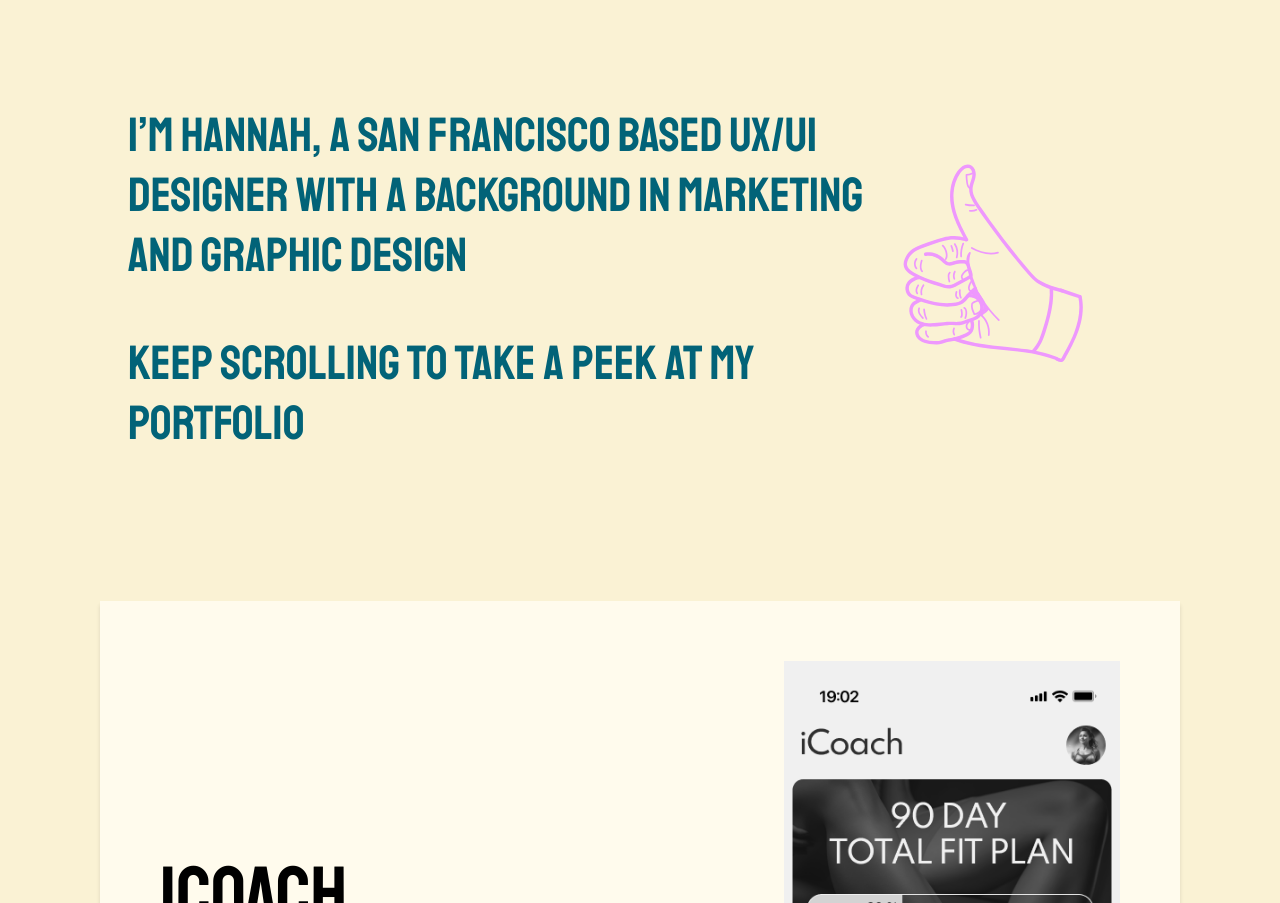
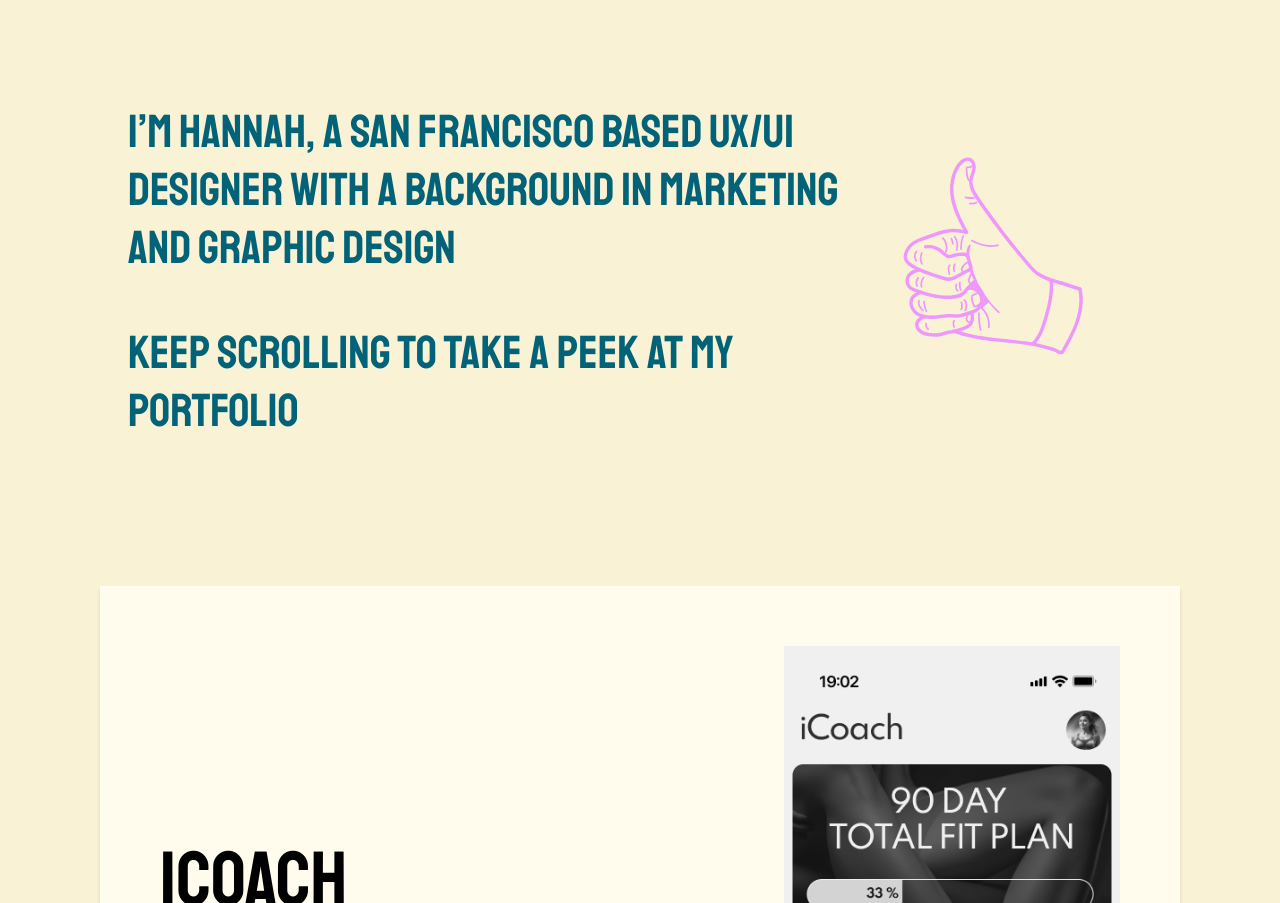
Before and after one commit to hannahpepus/hannahpepus.github.io, a plain HTML site: page index.html in a window 1280 px wide. Shown: the part 813-1716 px from the top of the page. Drawn offline with Linux system fonts and the light colour scheme; a script that the page names is missing.

Commit message:
Update styles.css - small h3 change

```diff
--- a/styles.css
+++ b/styles.css
@@ -319,8 +319,8 @@ h2 {
 }
 
 h3 {
-    /*font-size: 3em;*/
-    font-size: clamp(0.5em, 5vw, 3em);
+    /*font-size: 2.9em;*/
+    font-size: clamp(0.5em, 5vw, 2.9em);
     color:#026378;
     font-weight: 200;
     font-family: 'Staatliches';
```
